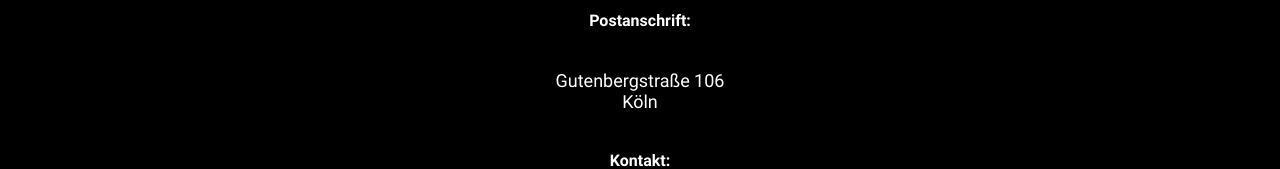
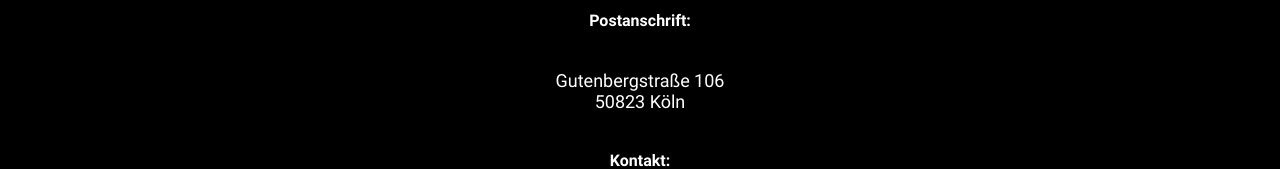
Before and after one commit to KolbeLukas/portfolio, an Angular app: page /legal-notice in a window 1280 px wide. Shown: the part 323-492 px from the top of the page. Built offline with nearby package versions, Linux system fonts and the light colour scheme.

Commit message:
updated legal notice + data protection

```diff
--- a/src/app/data-protection/data-protection.component.html
+++ b/src/app/data-protection/data-protection.component.html
@@ -7,7 +7,7 @@
         <p>Lukas Kolbe
             <br>Postanschrift:
             <br>Gutenbergstraße 106
-            <br>Köln
+            <br>50823 Köln
             <br>Kontakt:
             <br>Telefon: +49 15753310130
             <br>E-Mail: <a href="mailto: contact@lukas-kolbe-dev.de">contact@lukas-kolbe-dev.de</a>
--- a/src/app/legal-notice/legal-notice.component.html
+++ b/src/app/legal-notice/legal-notice.component.html
@@ -4,7 +4,7 @@
         <h3>Angaben gemäß § 5 TMG:</h3>
         <p>Lukas Kolbe</p>
         <h4>Postanschrift:</h4>
-        <p>Gutenbergstraße 106<br>Köln<br></p>
+        <p>Gutenbergstraße 106<br>50823 Köln<br></p>
         <h4>Kontakt:</h4>
         <p>Telefon: +49 15753310130 <br>E-Mail: <a
                 href="mailto: contact@lukas-kolbe-dev.de">contact@lukas-kolbe-dev.de</a>
```
